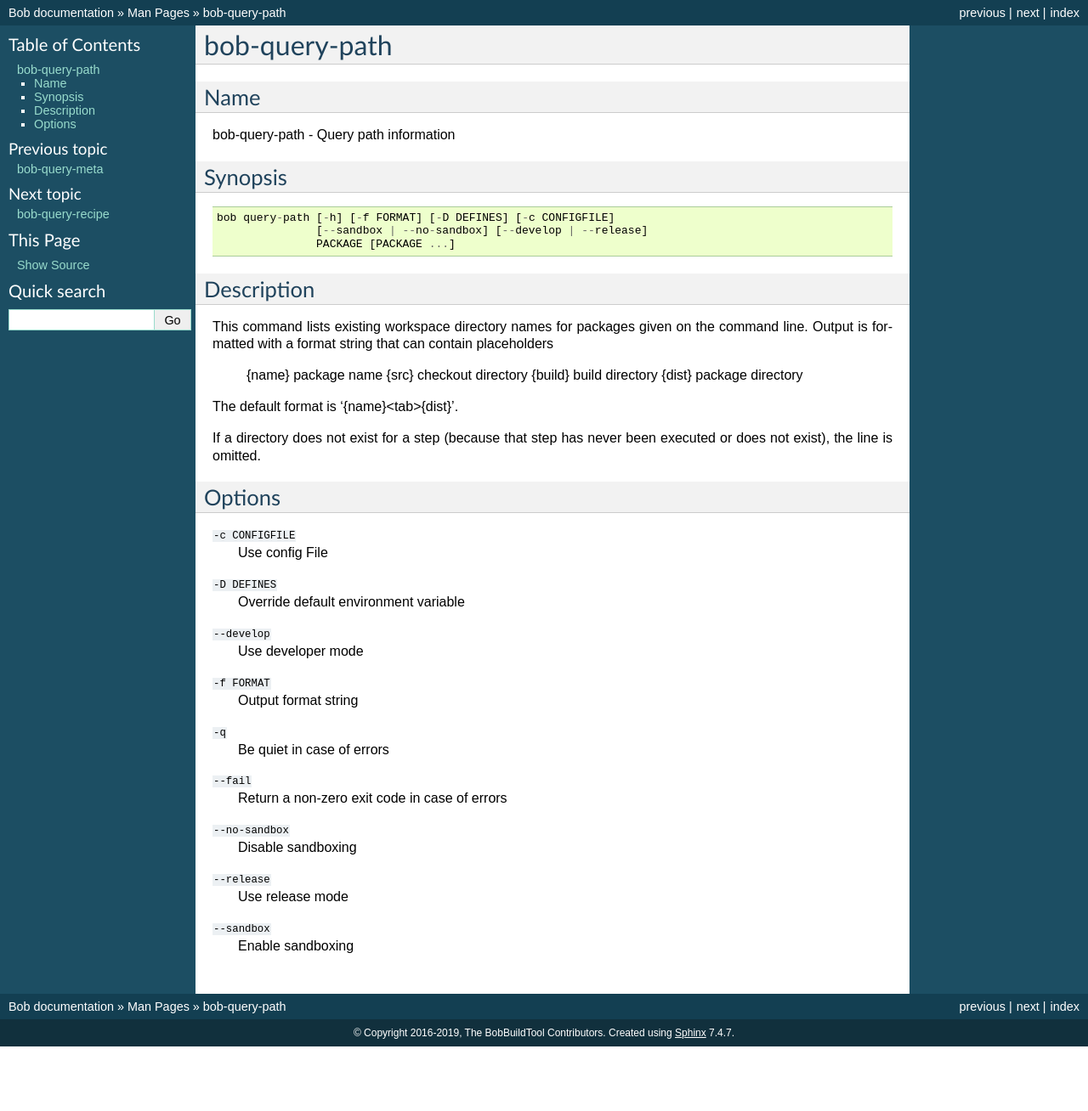
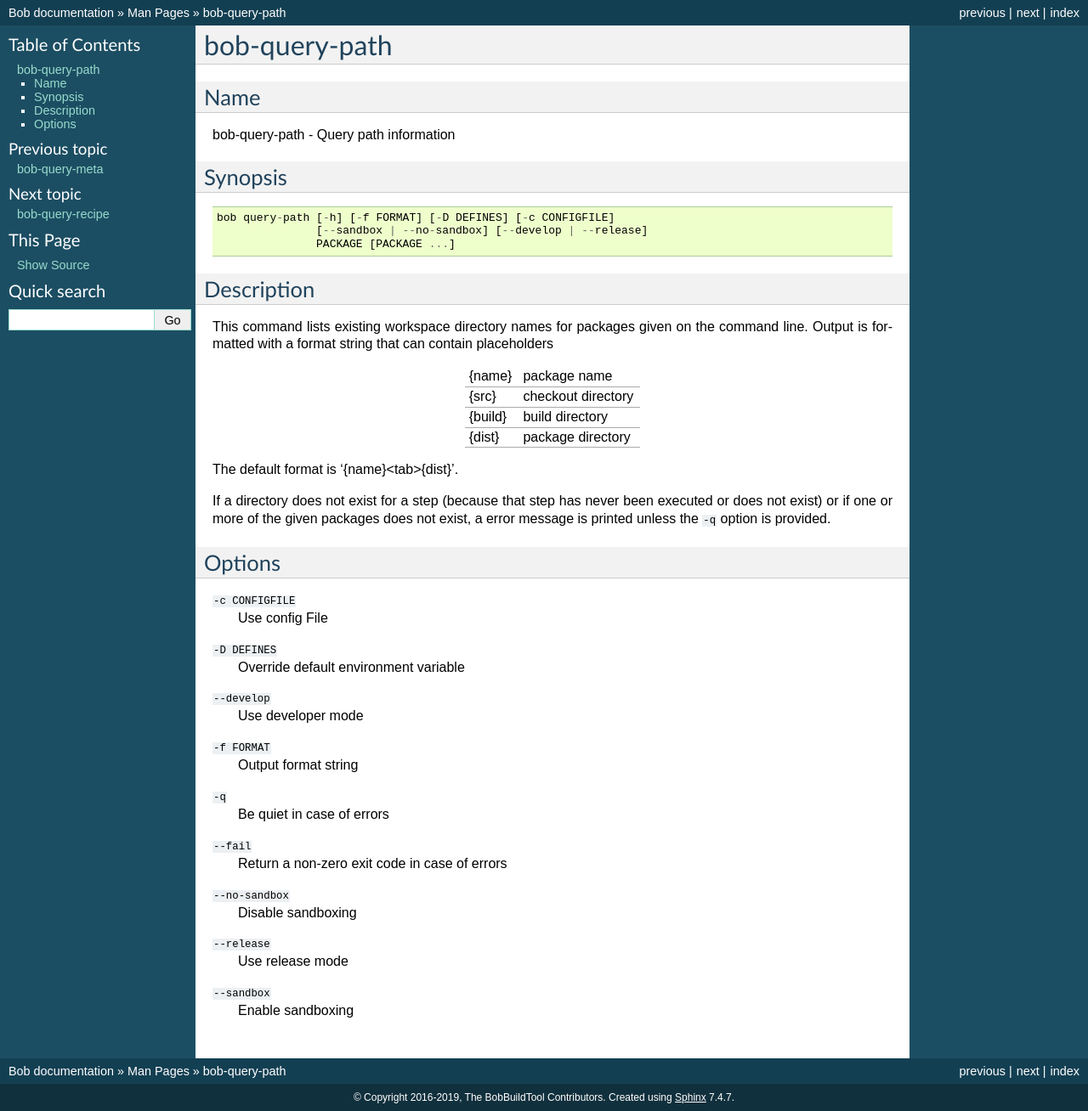
Before and after one commit to BobBuildTool/bob, a Sphinx documentation site: the page built from doc/manpages/bob-query-path.rst, in a window 1280 px wide. Shown: the whole page at 85% size. Built offline with Sphinx 7.4.7, drawn with Linux system fonts in a browser that asks for light colours; formulas are drawn with MathJax 3; the version number could not be read and is left out; before the commit the page ends 1232 px from its top, so only the background shows below that.

Commit message:
query-path: Update man page

```diff
--- a/doc/manpages/bob-query-path.rst
+++ b/doc/manpages/bob-query-path.rst
@@ -24,15 +24,22 @@ This command lists existing workspace directory names for packages given
 on the command line. Output is formatted with a format string that can
 contain placeholders
 
-   {name}     package name
-   {src}      checkout directory
-   {build}    build directory
-   {dist}     package directory
+    +----------+------------------+
+    |{name}    |package name      |
+    +----------+------------------+
+    |{src}     |checkout directory|
+    +----------+------------------+
+    |{build}   |build directory   |
+    +----------+------------------+
+    |{dist}    |package directory |
+    +----------+------------------+
 
 The default format is '{name}<tab>{dist}'.
 
 If a directory does not exist for a step (because that step has never
-been executed or does not exist), the line is omitted.
+been executed or does not exist) or if one or more of the given packages
+does not exist, a error message is printed unless the ``-q`` option is
+provided.
 
 Options
 -------
```
